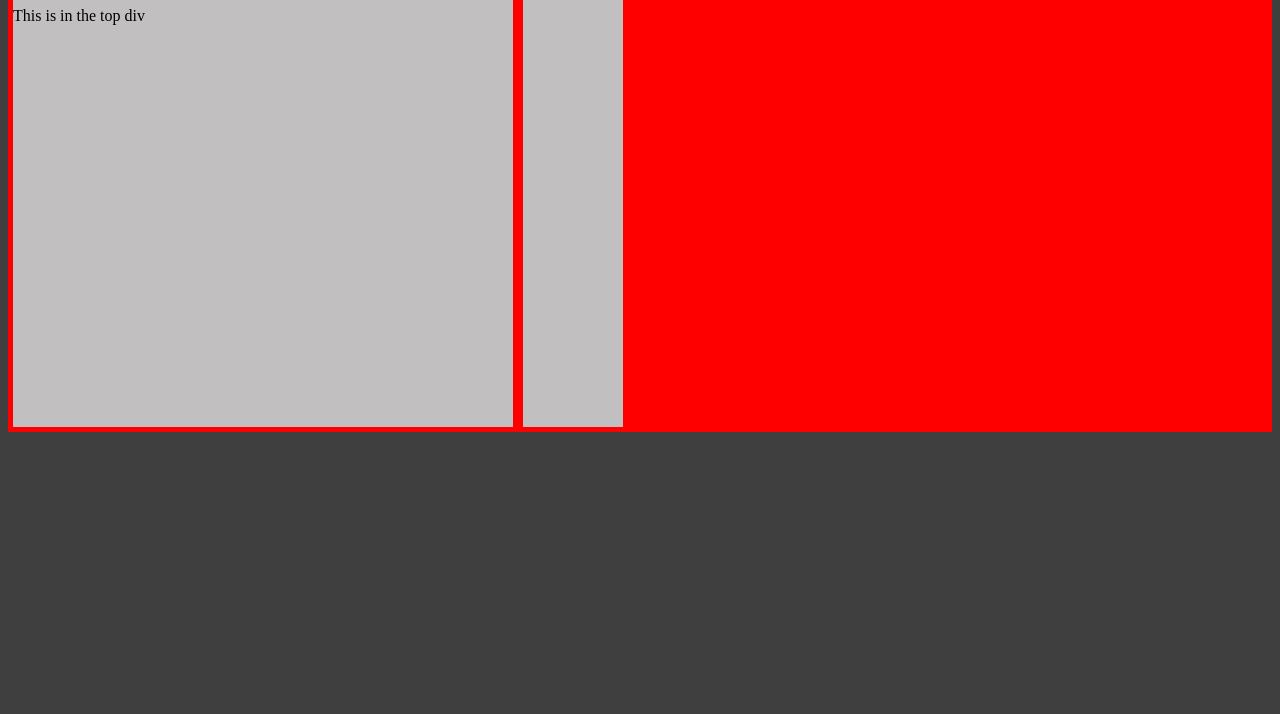
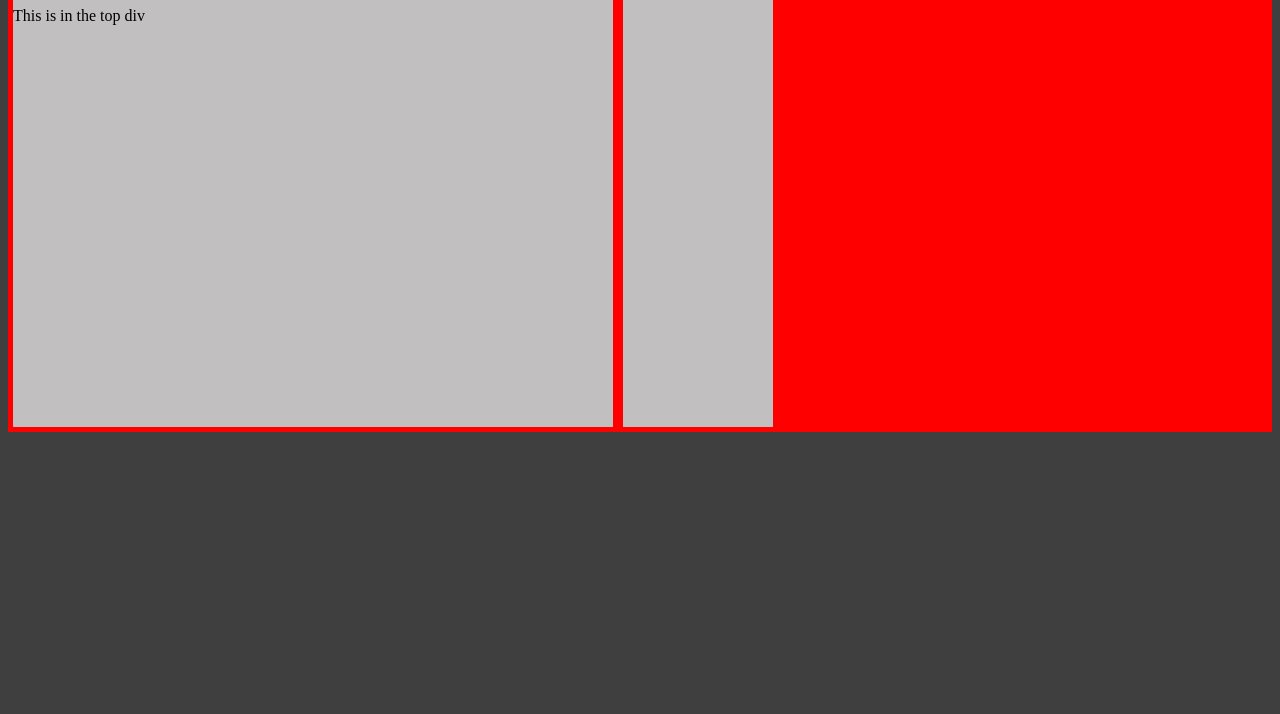
Before and after one commit to TGambs/Browser_Extension_Testing, a website built with webpack: page src/hello.html in a window 1280 px wide. Shown: the part 86-800 px from the top of the page. Built offline with nearby package versions, Linux system fonts and the light colour scheme; what crystals-kyber-js would draw is missing.

Commit message:
ui update

```diff
--- a/src/hello.html
+++ b/src/hello.html
@@ -13,13 +13,13 @@
       }
       #dataCont {
         background-color: #c1bfbf;
-        width: 500px;
+        width: 600px;
         height: 500px;
         margin: 5px;
       }
       #navBarCont {
         background-color: #c1bfbf;
-        width: 100px;
+        width: 150px;
         height: 500px;
         margin: 5px;
       }
@@ -35,8 +35,6 @@
       <div id="navBarCont">
         <p>This is nav bar</p>
       </div>
-
-      <h2>This is body section</h2>
     </div>
 
     <script type="module" src="../build/dist/popup.bundle.js"></script>
```
